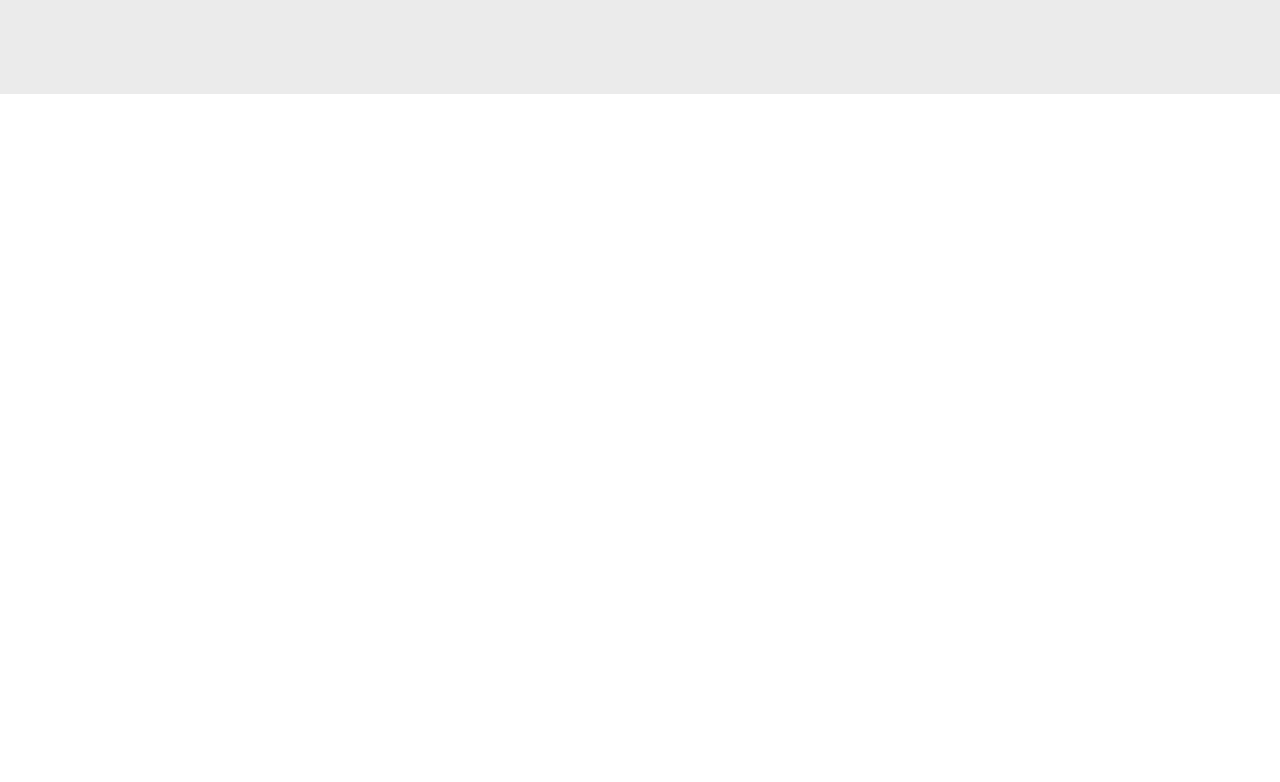
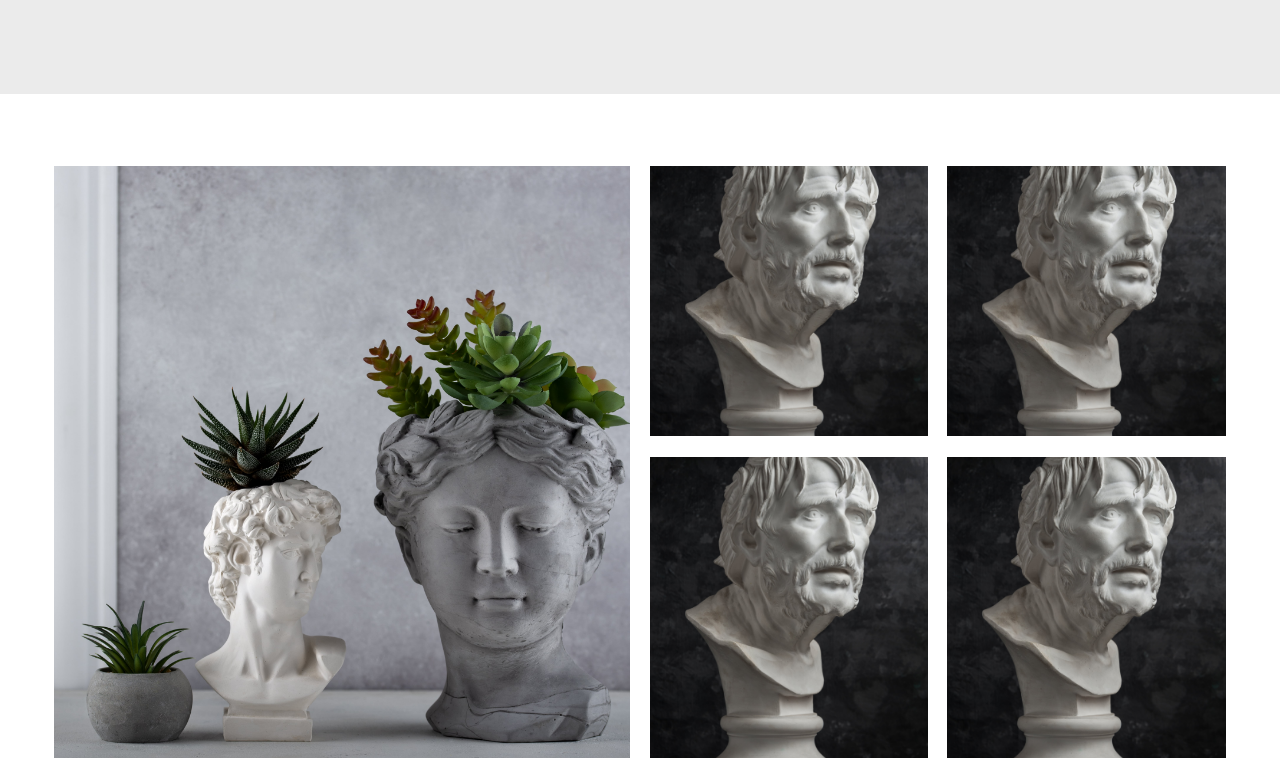
Before and after one commit to milanshresta/react-static-product-page, a React (Create React App) app in the folder product-page/: page / in a window 1280 px wide. Shown: the part 872-1654 px from the top of the page. Before the commit the page ends 1014 px from the top, so only its background shows below. Built offline with nearby package versions, Linux system fonts and the light colour scheme.

Commit message:
added another product section

```diff
--- a/product-page/src/components/body/main.css
+++ b/product-page/src/components/body/main.css
@@ -13,3 +13,52 @@
 img {
     width: 10rem;
 }
+
+.featured-product {
+    height: 40rem;
+    display: flex;
+    justify-content: center;
+    align-items: center;
+    gap: 1.2rem;
+}
+
+.product-image {
+    background-image: url(../../Assets/image1.jpg);
+    background-size: cover;
+    background-position: center;
+    background-repeat: no-repeat;
+}
+
+.product-box {
+    height: 37rem;
+    width: 36rem;
+    display: flex;
+    flex-direction: column;
+    gap: 1.2rem;
+}
+
+.product-box1, .product-box2 {
+    height: 17rem;
+    width: 36rem;
+    display: flex;
+    gap: 1.2rem;
+}
+
+.box1 {
+    background-color: aquamarine;
+    width: 18rem;
+    height: 16.9rem;
+}
+
+.box2 {
+    background-color: aquamarine;
+    width: 18rem;
+    height: 18.8rem;
+}
+
+.box-image {
+    background-image: url(../../Assets/boximage.jpg);
+    background-size: cover;
+    background-repeat: no-repeat;
+    background-position: center;
+}
--- a/product-page/src/components/body/main.js
+++ b/product-page/src/components/body/main.js
@@ -40,6 +40,20 @@ export default function Main() {
                     />
                 </div>
             </div>
+
+            <div className='featured-product'>
+                <div className='product-box product-image'></div>
+                <div className='product-box'>
+                    <div className='product-box1'>
+                        <div className='box1 box-image'></div>
+                        <div className='box1 box-image'></div>
+                    </div>
+                    <div className='product-box2'>
+                        <div className='box2 box-image'></div>
+                        <div className='box2 box-image'></div>
+                    </div>
+                </div>
+            </div>
         </>
     )
 }
```
Also changed, not shown: product-page/src/Assets/boximage.jpg (added), product-page/src/Assets/image1.jpg (added). Lines whose indentation alone changed are shown as unchanged.
